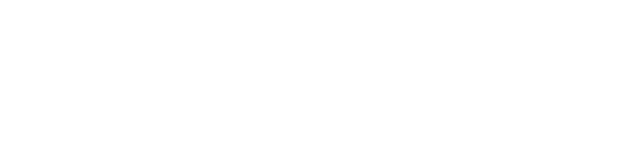
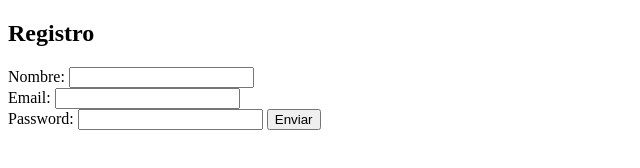
Before and after one commit to AdrikLarreategui/Ejercicio-sequelize, a website: page logIn.html in a window 1280 px wide. Shown: the whole page, without its empty margins (0-640 px from the left). Drawn offline with Linux system fonts and the light colour scheme.

Commit message:
commit html empezado

```diff
--- a/logIn.html
+++ b/logIn.html
@@ -6,6 +6,21 @@
     <title>Log In</title>
 </head>
 <body>
+    <h2>Registro</h2>
+    <form action="" method = "post">
+        <label for="nombre">Nombre:</label>
+        <input type="text" id="nombre" name = "nombre" required>
+        <br>
 
+        <label for="email">Email:</label>
+        <input type="email" id="email" name = "email" required>
+        <br>
+
+        <label for="password">Password:</label>
+        <input type="password" id = "password" name = "password" required>
+
+        <button type = "submit">Enviar</button>
+
+    </form>
 </body>
 </html>
```
